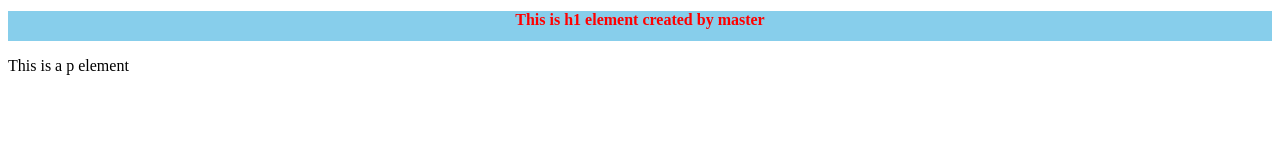
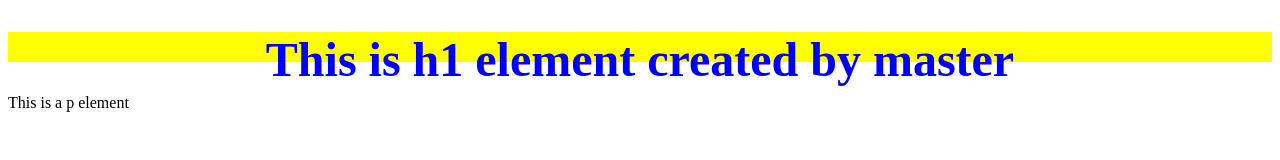
Before and after one commit to synetcom/githubteaching, a plain HTML site: page index.html in a window 1280 px wide. Drawn offline with Linux system fonts and the light colour scheme.

Commit message:
changed some h1 property and value from banana branch

```diff
--- a/index.html
+++ b/index.html
@@ -7,11 +7,11 @@
     <title>Document</title>
     <style>
         h1 {
-            color: red;
-            font-size: 1rem;
+            color: blue;
+            font-size: 3rem;
             width: 100%;
             height: 30px;
-            background-color: skyblue;
+            background-color: yellow;
             text-align: center;
         }
     </style>
```
